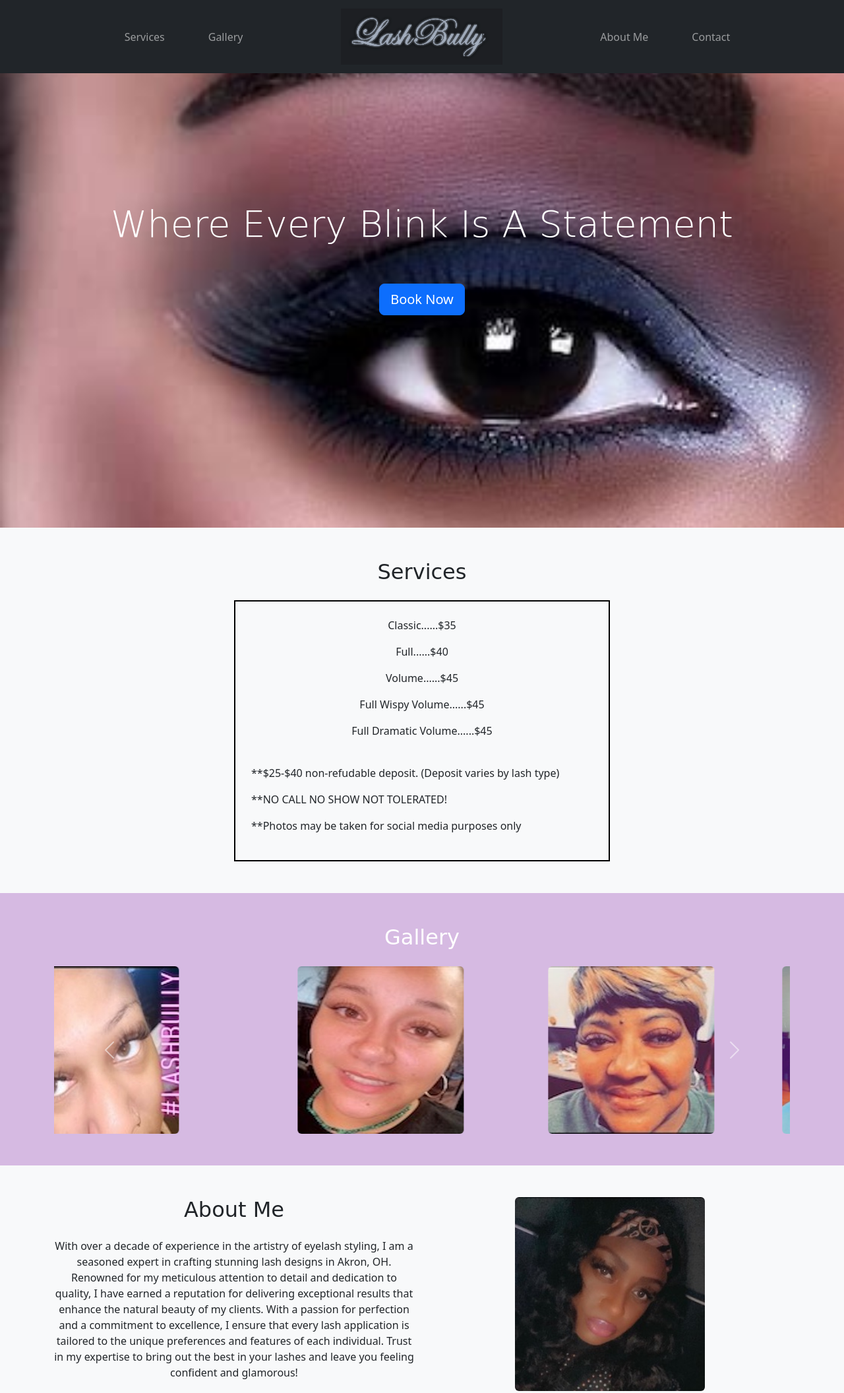
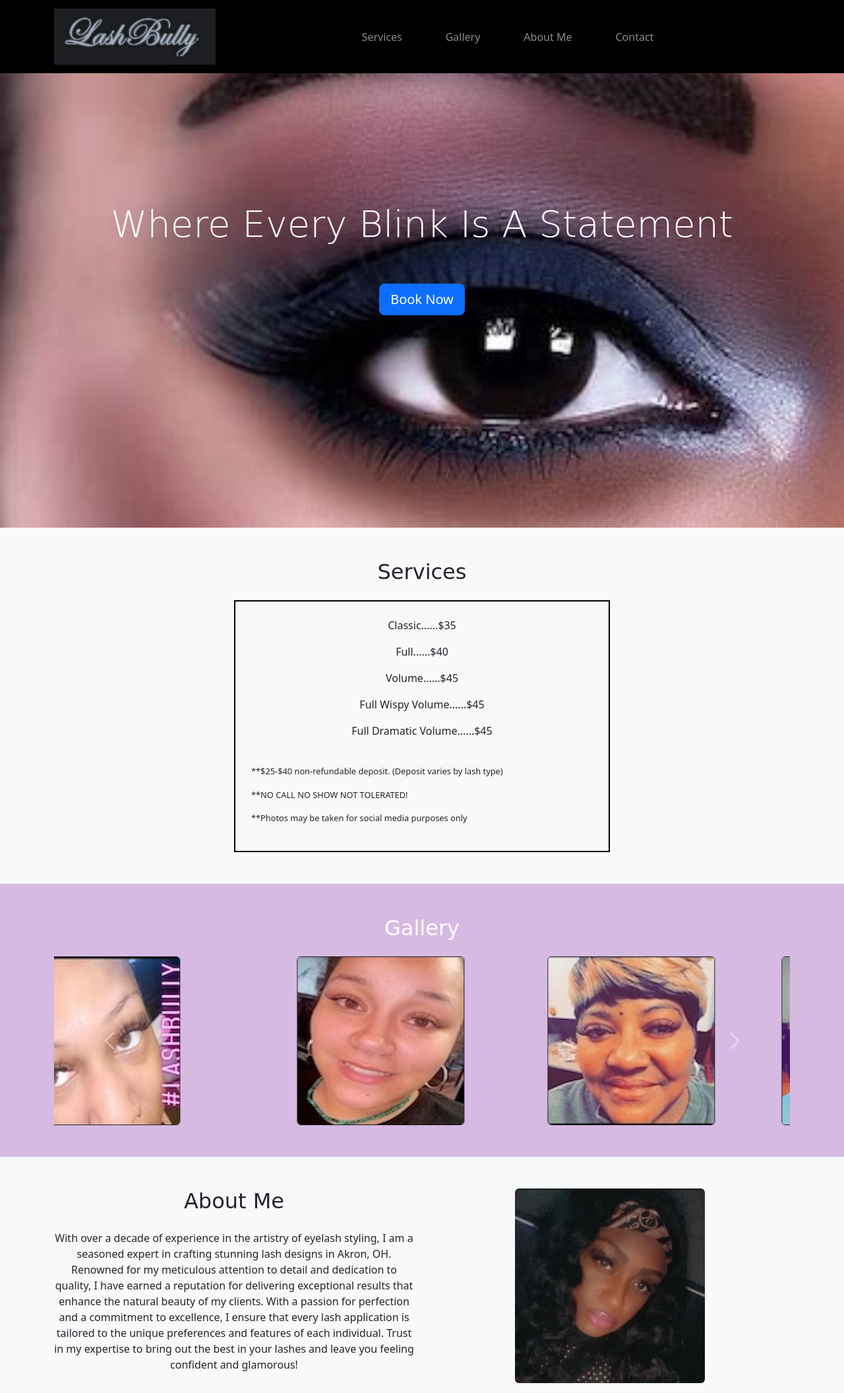
Before and after one commit to Mani0223/lash-site, a plain HTML site: page index.html in a window 1280 px wide. Shown: the top 2112 px of the page at 66% size. Drawn offline with nearby package versions, Linux system fonts and the light colour scheme.

Commit message:
Update index.html

```diff
--- a/index.html
+++ b/index.html
@@ -30,36 +30,40 @@
 <meta name="theme-color" content="#ffffff">
   <!-- Custom CSS -->
   <style>
+    .navbar,
+    footer {
+      background-color: black; /* Change navbar and footer background to black */
+    }
+    .navbar-brand {
+      margin-right: 15px; /* Adjust margin for logo */
+    }
     .navbar-nav {
       margin: 0 auto; /* Center align nav items */
     }
     .navbar-nav .nav-item {
       margin: 0 25px; /* Add margin between nav items */
     }
-
     .jumbotron-text {
       font-family: "Lucida Handwriting", cursive;
     }
-
     .bg-purple {
       background-color: #D6BAE2; /* Bootstrap's $purple-200 */
     }
-
     .price-list {
       border: 2px solid #D6BAE2; /* Change border color */
       padding-bottom: 10px; /* Optional: Add padding to the border */
     }
-
+    .price-list p:nth-last-child(-n+3) {
+      font-size: 0.8em; /* Decrease font size of last three lines */
+    }
     .custom-margin {
       margin-top: 100px; /* Custom margin for button */
     }
-
     /* Make carousel images smaller */
     .carousel-item img {
       max-width: 100%; /* Ensure images stay within carousel boundaries */
       height: auto; /* Maintain aspect ratio */
     }
-
     /* Remove background color and border from carousel indicator buttons */
     .carousel-control-prev,
     .carousel-control-next {
@@ -68,27 +72,28 @@
       outline: none; /* Remove outline */
       box-shadow: none; /* Remove box shadow */
     }
-
     /* Change color of carousel control icons */
     .carousel-control-prev-icon,
     .carousel-control-next-icon {
       color: #000; /* Change color to desired color */
     }
 
+    @media (max-width: 768px) {
+    .jumbotron {
+      background-position: center;
+    }
+  }
   </style>
 </head>
 <body>
 
-
-
   <!-- Navigation Bar -->
-  <nav class="navbar navbar-expand-lg navbar-dark bg-dark fixed-top">
+  <nav class="navbar navbar-expand-lg navbar-dark fixed-top">
     <div class="container">
-      <a class="navbar-brand" href="#"></a>
-
-       <button class="navbar-toggler" type="button" data-bs-toggle="collapse" data-bs-target="#navbarNav" aria-controls="navbarNav" aria-expanded="false" aria-label="Toggle navigation">
-    <span class="navbar-toggler-icon"></span>
-  </button>
+      <a class="navbar-brand" href="index.html"><img src="lashbully logo.png" /></a>
+      <button class="navbar-toggler" type="button" data-bs-toggle="collapse" data-bs-target="#navbarNav" aria-controls="navbarNav" aria-expanded="false" aria-label="Toggle navigation">
+        <span class="navbar-toggler-icon"></span>
+      </button>
       <div class="collapse navbar-collapse" id="navbarNav">
         <ul class="navbar-nav mx-auto">
           <li class="nav-item">
@@ -97,9 +102,6 @@
           <li class="nav-item">
             <a class="nav-link" href="#gallery">Gallery</a>
           </li>
-        </ul>
-        <a class="navbar-brand mx-auto" href="#"><img src="lashbully logo.png" /></a>
-        <ul class="navbar-nav ms-auto"> <!-- Changed `mr-auto` to `ms-auto` for margin -->
           <li class="nav-item">
             <a class="nav-link" href="#about">About Me</a>
           </li>
@@ -131,7 +133,7 @@
           <p class="text-center">Volume......$45</p>
           <p class="text-center">Full Wispy Volume......$45</p>
           <p class="text-center">Full Dramatic Volume......$45</p><br>
-          <p>**$25-$40 non-refudable deposit. (Deposit varies by lash type)</p>
+          <p>**$25-$40 non-refundable deposit. (Deposit varies by lash type)</p>
           <p>**NO CALL NO SHOW NOT TOLERATED!</p>
           <p>**Photos may be taken for social media purposes only</p>
         </div>
@@ -150,26 +152,26 @@
         <div class="carousel-item active">
           <div class="row">
             <div class="col-4">
-              <img src="photo2.jpeg" class="img-fluid mx-auto d-bloc rounded" alt="...">
+              <img src="photo2.jpeg" class="img-fluid mx-auto d-bloc rounded border border-dark" alt="...">
             </div>
             <div class="col-4">
-              <img src="photo1.jpeg" class="img-fluid mx-auto d-block rounded" alt="...">
+              <img src="photo1.jpeg" class="img-fluid mx-auto d-block rounded border border-dark" alt="...">
             </div>
             <div class="col-4">
-              <img src="photo3.jpeg" class="img-fluid mx-auto d-block rounded" alt="...">
+              <img src="photo3.jpeg" class="img-fluid mx-auto d-block rounded border border-dark" alt="...">
             </div>
           </div>
         </div>
         <div class="carousel-item">
           <div class="row">
             <div class="col-4">
-              <img src="photo4.jpeg" class="img-fluid mx-auto d-block rounded" alt="...">
+              <img src="photo4.jpeg" class="img-fluid mx-auto d-block rounded border border-dark" alt="...">
             </div>
             <div class="col-4">
-              <img src="photo5.jpeg" class="img-fluid mx-auto d-block rounded" alt="...">
+              <img src="photo5.jpeg" class="img-fluid mx-auto d-block rounded border border-dark" alt="...">
             </div>
             <div class="col-4">
-              <img src="photo.jpeg" class="img-fluid mx-auto d-block rounded" alt="...">
+              <img src="photo.jpeg" class="img-fluid mx-auto d-block rounded border border-dark" alt="...">
             </div>
           </div>
         </div>
@@ -185,7 +187,6 @@
     </div>
   </div>
 </section>
-
 
   <!-- About Me Section -->
   <section id="about" class="py-5 bg-light">
@@ -219,8 +220,10 @@
   </section>
 
   <!-- Footer -->
-  <footer class="bg-dark text-white text-center py-3">
-    <p>2024 Lashbully</p>
+  <footer class="text-white text-center py-3">
+    <div class="container">
+      <p>2024 Lashbully</p>
+    </div>
   </footer>
 
   <!-- Bootstrap JS (Make sure to include the Bootstrap 5 JavaScript) -->
```
